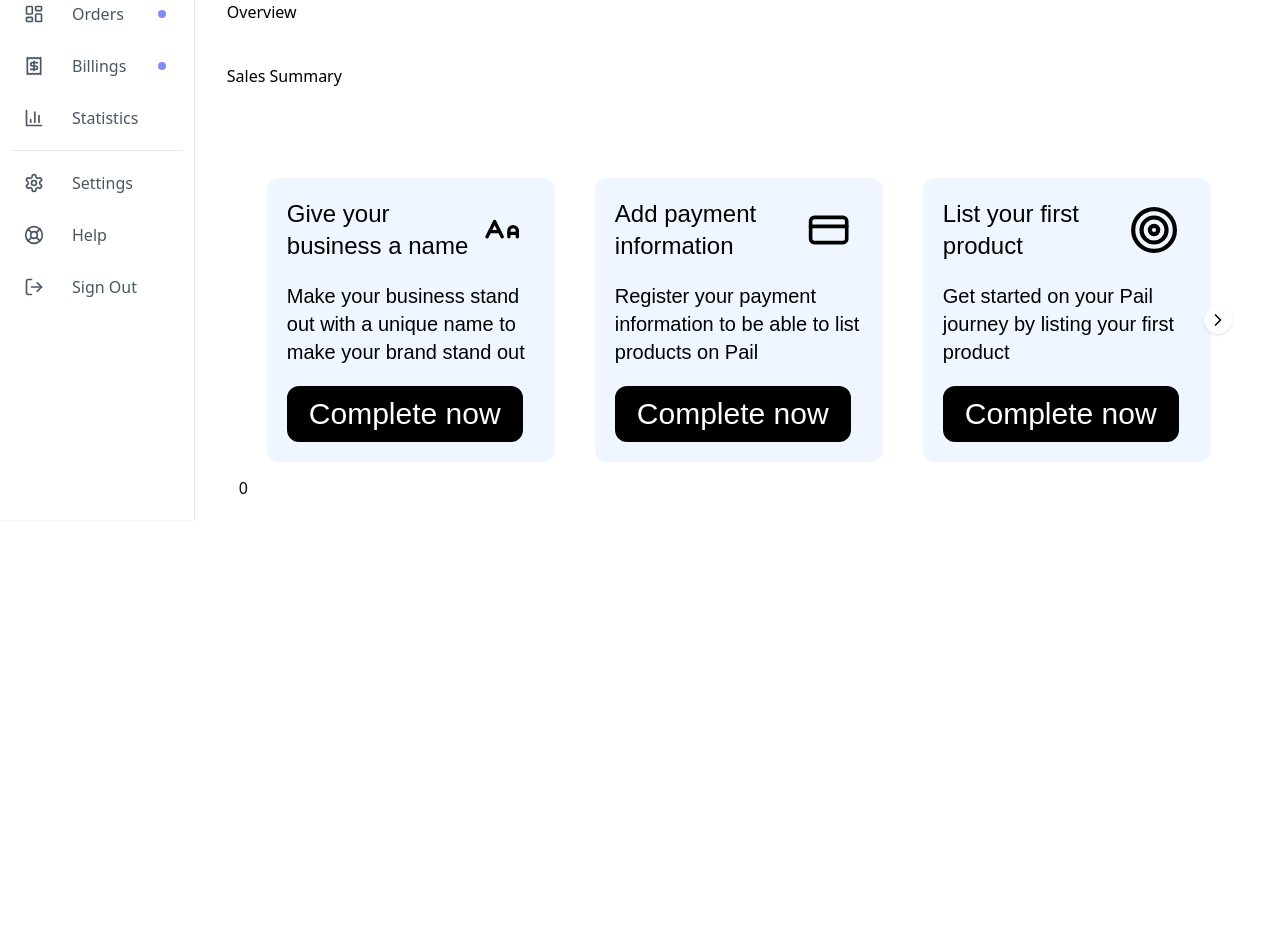
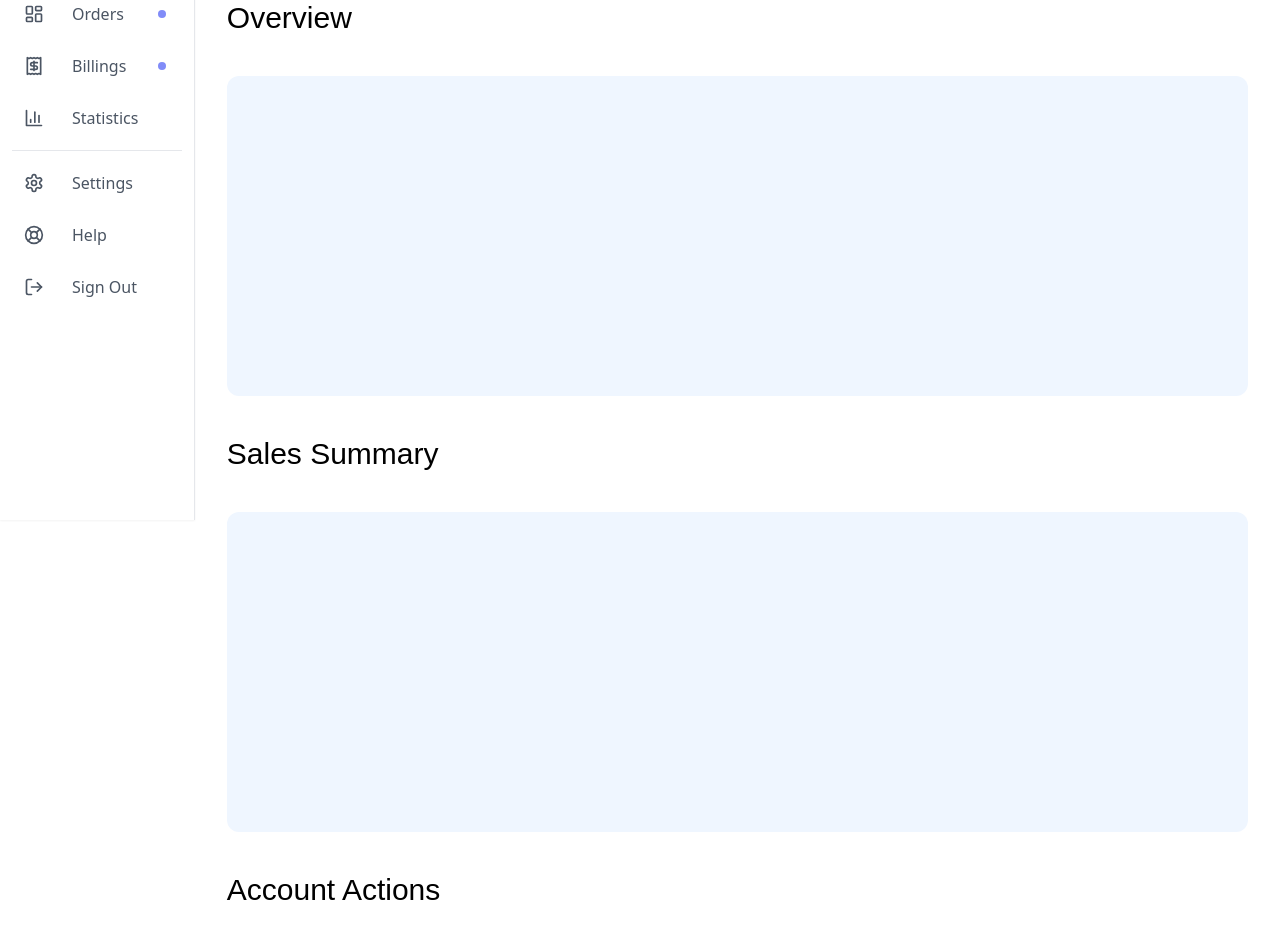
Before and after one commit to danielstraining/Pail-Prototype, a Next.js app: page /dashboard in a window 1280 px wide. Shown: the part 280-1232 px from the top of the page. Before the commit the page ends 832 px from the top, so only its background shows below. Built offline with nearby package versions, Linux system fonts and the light colour scheme; no server answers; sample sign-in values are in the browser's storage; a web font is replaced by a local one.

Commit message:
Put in placeholders for overview content

```diff
--- a/components/AcountActions.jsx
+++ b/components/AcountActions.jsx
@@ -6,7 +6,8 @@ import { ChevronLeft, ChevronRight, CreditCard, ALargeSmall, Target, Star } from
 export function AccountActions( {children} ){
 
     return (
-        <section className="w-full flex justify-center my-10">
+        <section className="w-full my-10">
+            <h2 className="text-3xl font-palanquin my-10">Account Actions</h2>
             <div className="w-full">
                 <Carousel>
                     <AccountActionsCard
--- a/components/Dashboard.jsx
+++ b/components/Dashboard.jsx
@@ -54,9 +54,15 @@ export function DashBoardContent( {currentPage} ){
             {currentPage === "overview" && // Overview
                 <div className="w-full">
                     <h1 className="text-7xl font-palanquin my-10">Welcome to Pail</h1>
-                    <h2 className="text-2xl font-palanquin my-10">Your business at a glance</h2>
-                    <div className="my-10">Overview</div>
-                    <div className="my-10">Sales Summary</div>
+                    <h3 className="text-2xl font-palanquin my-10">Your business at a glance</h3>
+                    <div>
+                       <h2 className="text-3xl font-palanquin my-10">Overview</h2>
+                        <div className="w-full h-80 bg-blue-50 rounded-xl my-10"></div>
+                    </div>
+                    <div>
+                        <h2 className="text-3xl font-palanquin my-10">Sales Summary</h2>
+                        <div className="w-full h-80 bg-blue-50 rounded-xl my-10"></div>
+                    </div>
                     <AccountActions></AccountActions>
                 </div>
             }
--- a/components/SideBar.jsx
+++ b/components/SideBar.jsx
@@ -1,6 +1,5 @@
 "use client"
 
-import { signOut } from "next-auth/react"
 import Image from "next/image"
 import Link from "next/link"
 
```
